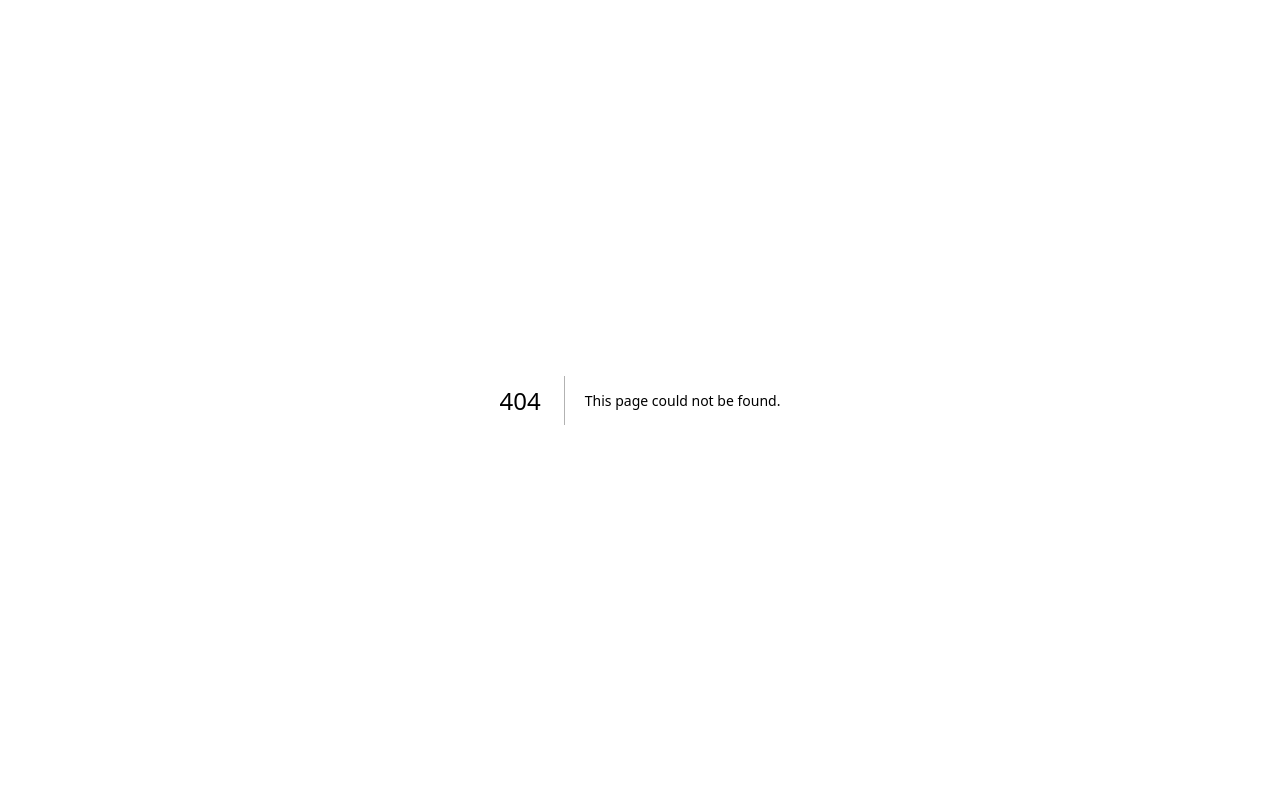
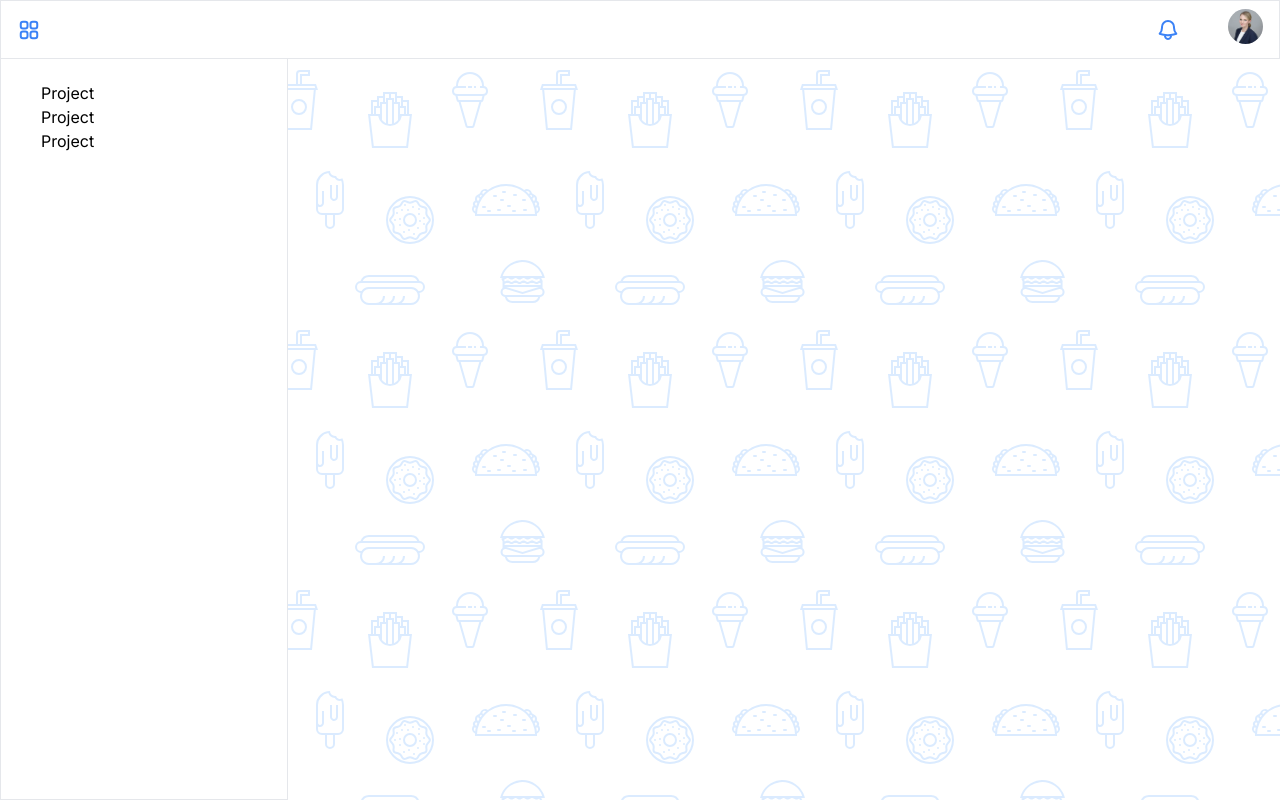
Before and after one commit to jeagercoder/workspace, a Next.js app: page /project in a window 1280 px wide. Before the commit this address had no page. Built offline with nearby package versions, Linux system fonts and the light colour scheme; no server answers; sample sign-in values are in the browser's storage.

Commit message:
Add sidebar & minor fix

```diff
--- a/app/(auth)/layout.tsx
+++ b/app/(auth)/layout.tsx
@@ -1,10 +1,19 @@
 
 
-export default function AuthLayout({
+import { getServerSession } from "next-auth";
+import { redirect } from "next/navigation";
+
+import { AuthOptions } from "../api/auth/[...nextauth]/options";
+
+export default async function AuthLayout({
     children,
 }: Readonly<{
     children: React.ReactNode;
 }>) {
+    const session = await getServerSession(AuthOptions)
+    if (session) {
+        redirect('/')
+    }
     return (
         <>
             {children}
--- a/app/(auth)/login/page.tsx
+++ b/app/(auth)/login/page.tsx
@@ -3,13 +3,15 @@
 import { GoogleSignInButton, PrimaryFullButton } from "@/components/buttons";
 import { PrimaryInput } from "@/components/inputs";
 import { LabelSm } from "@/components/labels";
-import { signIn } from "next-auth/react";
+import { getSession, signIn } from "next-auth/react";
 import Link from "next/link";
-import React from "react";
+import { useRouter } from "next/navigation";
+import React, { useEffect } from "react";
 
 
 
 export default function LoginPage() {
+    const router = useRouter()
 
     async function handleLogin(event: React.SyntheticEvent) {
         event.preventDefault()
@@ -22,7 +24,9 @@ export default function LoginPage() {
                 callbackUrl: "/"
             })
             if (!response?.error) {
-                document.location.replace("/")
+                const callbackUrl = response?.url ? response.url : "/"
+                console.log(callbackUrl)
+                router.push(callbackUrl)
             } else {
                 alert("Salah bos...")
             }
--- a/app/(dashboard)/layout.tsx
+++ b/app/(dashboard)/layout.tsx
@@ -1,10 +1,11 @@
 
 import { getServerSession } from "next-auth/next"
+import { redirect } from 'next/navigation'
+import { headers } from "next/headers";
 
 import Navbar from "@/components/navbar/navbar";
-
 import { AuthOptions } from "@/app/api/auth/[...nextauth]/options";
-import { redirect } from 'next/navigation'
+import Sidebar from "@/components/sidebar/sidebar";
 
 
 
@@ -15,14 +16,15 @@ export default async function DashboardLayout({
 }>) {
     const session = await getServerSession(AuthOptions)
     if (!session) {
-        redirect("/login")
+        redirect(`/login`)
     }
     return (
         <>
-
-                <Navbar />
+            <Navbar />
+            <div className="flex h-screen w-screen">
+                <Sidebar />
                 {children}
-
+            </div>
         </>
     );
 }
--- /dev/null
+++ b/app/(dashboard)/project/page.tsx
@@ -0,0 +1,10 @@
+
+
+
+export default function ProjectPage() {
+    return(
+        <>
+        <h1>Project</h1>
+        </>
+    )
+}
--- a/app/layout.tsx
+++ b/app/layout.tsx
@@ -1,3 +1,5 @@
+
+
 import type { Metadata } from "next";
 import { Inter } from "next/font/google";
 import "./globals.css";
--- a/components/navbar/navbar.tsx
+++ b/components/navbar/navbar.tsx
@@ -2,6 +2,7 @@
 
 import Image from "next/image";
 import { useState } from "react";
+import { signOut } from "next-auth/react";
 
 
 import { SquareIcon, BellIcon } from "../icons";
@@ -34,7 +35,9 @@ export default function Navbar() {
                                 <ul className="absolute flex flex-col bg-white p-2 right-3 border">
                                     <li>Profile</li>
                                     <li>Settings</li>
-                                    <li>Logout</li>
+                                    <li>
+                                        <button onClick={() => signOut()}>Logout</button>
+                                    </li>
                                 </ul>}
                         </div>
 
--- a/components/sidebar/sidebar.tsx
+++ b/components/sidebar/sidebar.tsx
@@ -1,3 +1,4 @@
+import Link from "next/link";
 
 
 
@@ -5,7 +6,17 @@
 export default function Sidebar() {
     return(
         <>
-
+            <div className="flex flex-col h-full w-72 bg-white border pt-20 px-10">
+                <ul>
+                    <li><Link href="/project">Project</Link></li>
+                </ul>
+                <ul>
+                    <li><Link href="/">Project</Link></li>
+                </ul>
+                <ul>
+                    <li><Link href="/">Project</Link></li>
+                </ul>
+            </div>
         </>
     )
 }
```
